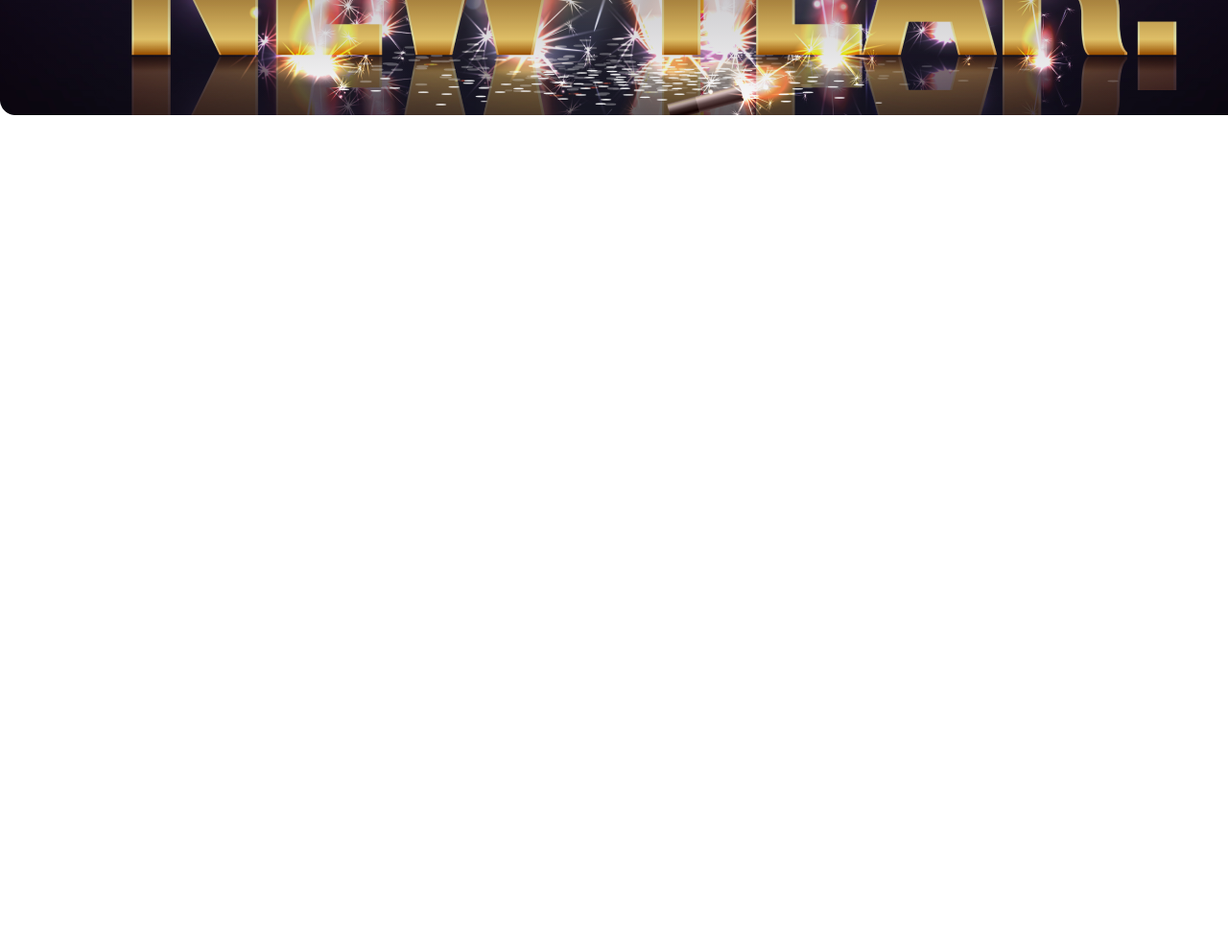
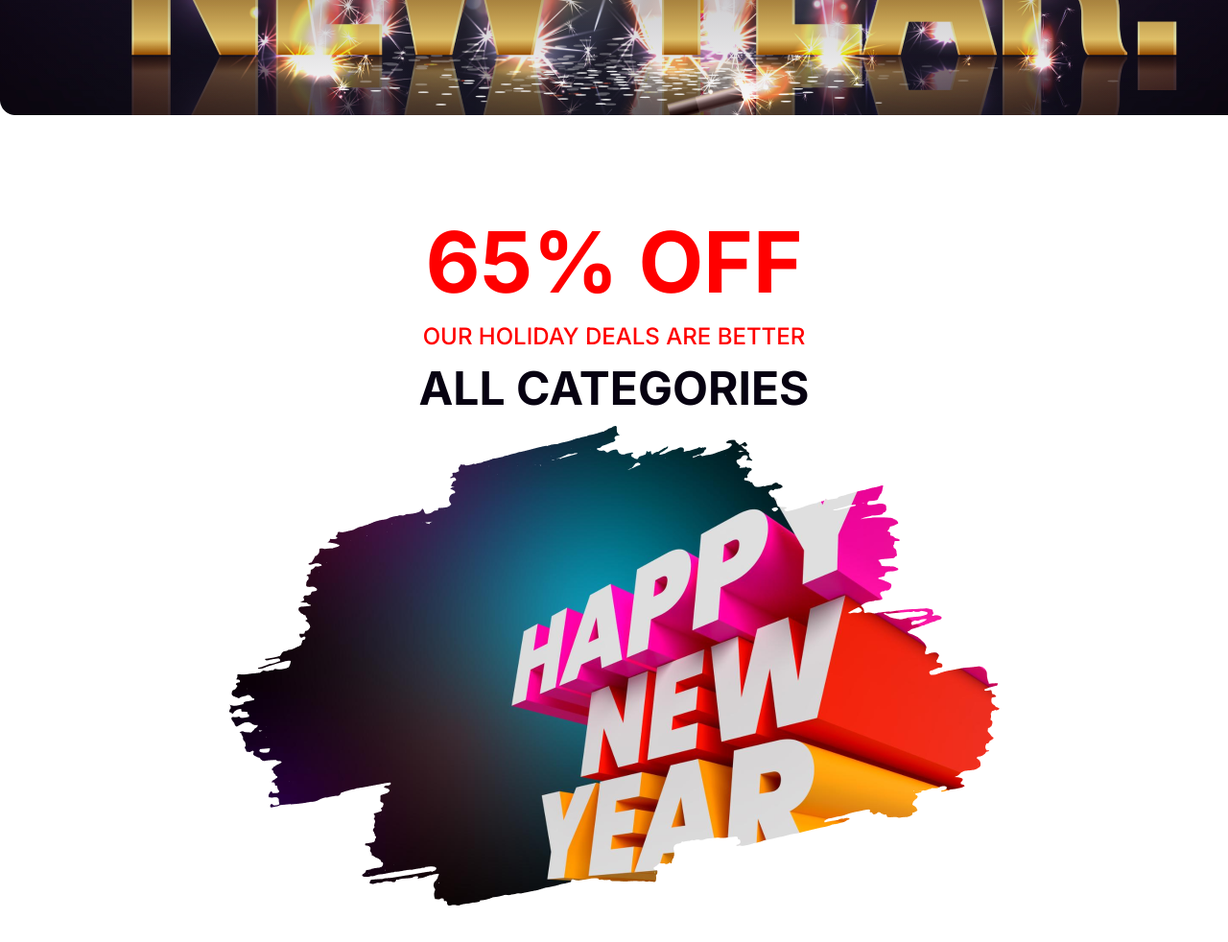
Before and after one commit to masum362/B9A1-New-Year-New-Mission, a plain HTML site: page index.html in a window 1280 px wide. Shown: the part 500-1482 px from the top of the page at 96% size. Before the commit the page ends 800 px from the top, so only its background shows below. Drawn offline with Linux system fonts and the light colour scheme.

Commit message:
discount section added

```diff
--- a/index.html
+++ b/index.html
@@ -20,7 +20,15 @@
         <h2>New Year Party Celebration</h2>
        </div>
     </header>
+    <main>
+        <section class="discount-section">
+            <h3>65% OFF</h3>
+            <p>OUR HOLIDAY DEALS ARE BETTER</p>
+            <h4>ALL CATEGORIES</h4>
+            <img src="./resources/New Year Photo.png" alt="new year photo">
+        </section>
 
+    </main>
 </body>
 
 </html>
--- a/styles/style.css
+++ b/styles/style.css
@@ -43,3 +43,37 @@ header>div>h2 {
     width: 632px;
     text-align: center;
 }
+
+/* main styling */
+
+main section {
+    margin: 100px auto;
+}
+
+.discount-section {
+    display: flex;
+    flex-direction: column;
+    align-items: center;
+    gap: 10px;
+}
+
+.discount-section>h3 {
+    color: #F00;
+    font-family: Inter;
+    font-size: 88px;
+    font-weight: 700;
+}
+
+.discount-section>p {
+    color: #F00;
+    font-family: Inter;
+    font-size: 24px;
+    font-weight: 500;
+}
+
+.discount-section>h4 {
+    color: #070211;
+    font-family: Inter;
+    font-size: 48px;
+    font-weight: 700;
+}
```
